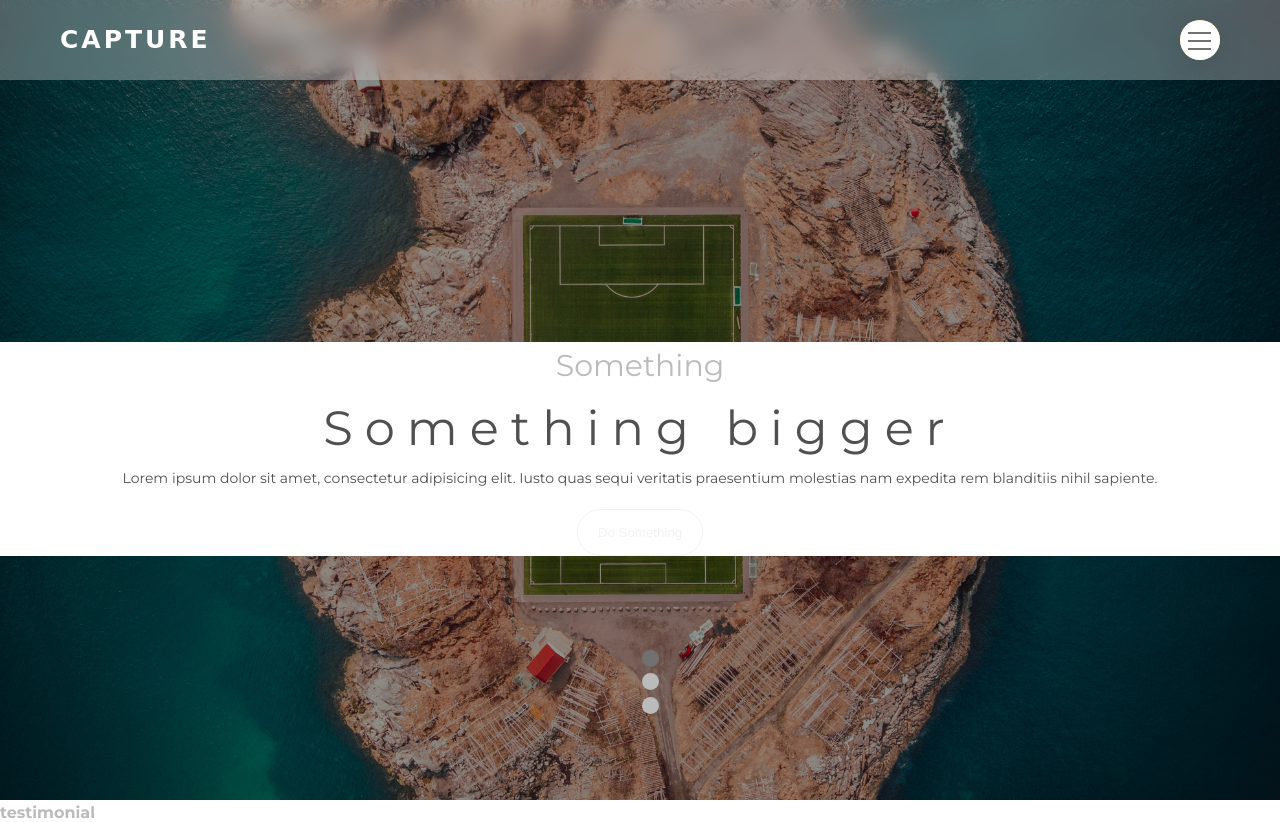
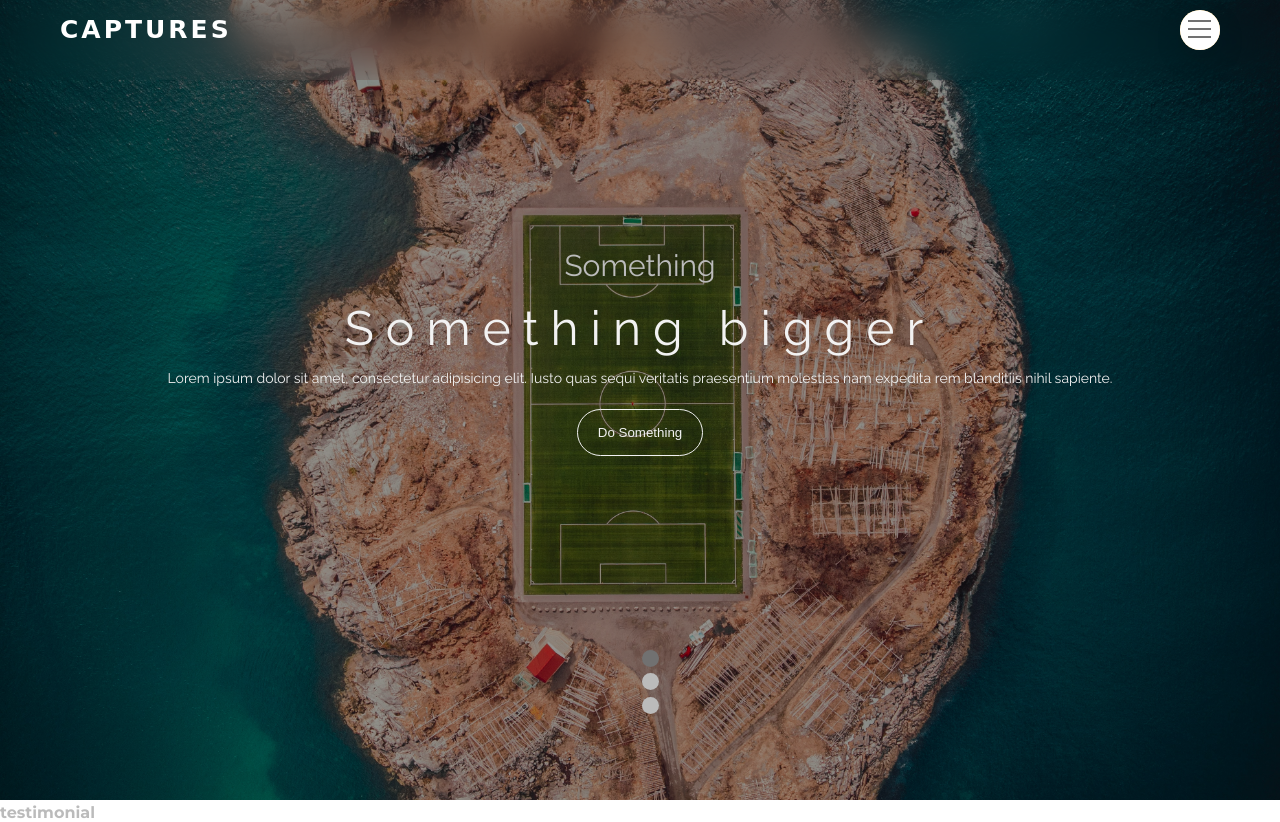
Before and after one commit to manikagnish/photography, a PHP site: page / in a window 1280 px wide. Shown: the top 822 px of the page. Run offline with PHP 8.4, Linux system fonts and the light colour scheme; some web fonts are replaced.

Commit message:
improved navbar

```diff
--- a/app.js
+++ b/app.js
@@ -1,10 +1,9 @@
-var slideIndex = 0;
-showSlides();
+let slideIndex = 0;
 
 function showSlides() {
-  var i;
-  var slides = document.getElementsByClassName("mySlides");
-  var dots = document.getElementsByClassName("dot");
+  let i;
+  let slides = document.getElementsByClassName("mySlides");
+  let dots = document.getElementsByClassName("dot");
   for (i = 0; i < slides.length; i++) {
     slides[i].style.display = "none";
   }
@@ -19,3 +18,20 @@ function showSlides() {
   dots[slideIndex - 1].className += " active";
   setTimeout(showSlides, 7000); // Change image every 2 seconds
 }
+
+showSlides();
+
+const navClose = document.getElementById("navi-toggle");
+const navAbout = document.getElementById("nav-about");
+const navServices = document.getElementById("nav-services");
+const navTeam = document.getElementById("nav-team");
+const navBlogs = document.getElementById("nav-blogs");
+const navMeetings = document.getElementById("nav-meetings");
+
+const navItems = [navAbout, navServices, navTeam, navBlogs, navMeetings];
+
+for (let i in navItems) {
+  navItems[i].addEventListener("click", function () {
+    navClose.checked = false;
+  });
+}
--- a/css/components/_form.scss
+++ b/css/components/_form.scss
@@ -1,5 +1,4 @@
 .form {
-<<<<<<< Updated upstream
   display: flex;
   justify-content: center;
   text-align: center;
@@ -26,16 +25,16 @@ label {
   color: $color-heading-primary;
   font-size: bold;
 }
-=======
-    display: flex;
-    justify-content: center;
-    text-align: center;
-    height: 65rem;
-    background: white;
-    color: $color-heading-primary;
-    font-family: $font-heading;
-    margin-top: 10rem;
-  }
+// =======
+//     display: flex;
+//     justify-content: center;
+//     text-align: center;
+//     height: 65rem;
+//     background: white;
+//     color: $color-heading-primary;
+//     font-family: $font-heading;
+//     margin-top: 10rem;
+//   }
 
 .submit_form {
   background: $color-primary;
@@ -70,5 +69,3 @@ label {
   color: $color-heading-primary;
   font-size: bold;
 }
-
->>>>>>> Stashed changes
--- a/css/components/_navigation.scss
+++ b/css/components/_navigation.scss
@@ -1,14 +1,15 @@
 .navigation {
   position: absolute;
   top: 0;
-  background-color: rgba($color-white, 0.3);
-  backdrop-filter: blur(1rem);
+  // background-color: rgba($color-black, 1);
+  backdrop-filter: blur(2rem);
   width: 100%;
   z-index: 999;
+  min-height: 10vh;
 
   .logo {
     text-decoration: none;
-    padding: 2rem 6rem;
+    padding: 1rem 6rem;
     display: block;
   }
 
@@ -28,7 +29,7 @@
     text-align: center;
     cursor: pointer;
 
-    top: 2rem;
+    top: 1rem;
     right: 6rem;
   }
 
@@ -45,7 +46,7 @@
     transition: transform 0.8s cubic-bezier(0.83, 0, 0.17, 1);
     //transform: scale(80);
 
-    top: 2rem;
+    top: 1rem;
     right: 6rem;
   }
 
@@ -118,7 +119,7 @@
   //icon
   &__icon {
     position: relative;
-    margin-top: 2rem;
+    margin-top: 1.8rem;
     margin-left: 0.8rem;
 
     &,
--- a/css/main.css
+++ b/css/main.css
@@ -261,6 +261,47 @@ label {
   font-size: bold;
 }
 
+.submit_form {
+  background: #f3bc47;
+  color: white;
+  text-transform: uppercase;
+  font-weight: bold;
+  margin-top: 2rem;
+  border: 0;
+  -webkit-box-pack: center;
+      -ms-flex-pack: center;
+          justify-content: center;
+  border-radius: 3rem;
+  padding: 2rem 3rem;
+}
+
+.submit_form:hover {
+  background: #f0ab17;
+  -webkit-transition-duration: 0.4s;
+          transition-duration: 0.4s;
+}
+
+.field_size {
+  margin: 2rem;
+  width: 50rem;
+  height: 4rem;
+  margin-bottom: 3rem;
+}
+
+label {
+  display: -webkit-box;
+  display: -ms-flexbox;
+  display: flex;
+  -webkit-box-pack: left;
+      -ms-flex-pack: left;
+          justify-content: left;
+  margin-left: 2rem;
+  margin-bottom: -2rem;
+  font-family: "Montserrat", sans-serif;
+  color: #505050;
+  font-size: bold;
+}
+
 .logo {
   font-size: 2.5rem;
   color: #fff;
@@ -273,16 +314,16 @@ label {
 .navigation {
   position: absolute;
   top: 0;
-  background-color: rgba(255, 255, 255, 0.3);
-  -webkit-backdrop-filter: blur(1rem);
-          backdrop-filter: blur(1rem);
+  -webkit-backdrop-filter: blur(2rem);
+          backdrop-filter: blur(2rem);
   width: 100%;
   z-index: 999;
+  min-height: 10vh;
 }
 
 .navigation .logo {
   text-decoration: none;
-  padding: 2rem 6rem;
+  padding: 1rem 6rem;
   display: block;
 }
 
@@ -301,7 +342,7 @@ label {
           box-shadow: 0 1rem 3rem rgba(0, 0, 0, 0.1);
   text-align: center;
   cursor: pointer;
-  top: 2rem;
+  top: 1rem;
   right: 6rem;
 }
 
@@ -316,7 +357,7 @@ label {
   transition: -webkit-transform 0.8s cubic-bezier(0.83, 0, 0.17, 1);
   transition: transform 0.8s cubic-bezier(0.83, 0, 0.17, 1);
   transition: transform 0.8s cubic-bezier(0.83, 0, 0.17, 1), -webkit-transform 0.8s cubic-bezier(0.83, 0, 0.17, 1);
-  top: 2rem;
+  top: 1rem;
   right: 6rem;
 }
 
@@ -385,7 +426,7 @@ label {
 
 .navigation__icon {
   position: relative;
-  margin-top: 2rem;
+  margin-top: 1.8rem;
   margin-left: 0.8rem;
 }
 
@@ -455,14 +496,6 @@ label {
   top: 30%;
   width: 100%;
   text-align: center;
-<<<<<<< Updated upstream
-=======
-  height: 65rem;
-  background: white;
-  color: #505050;
-  font-family: "Montserrat", sans-serif;
-  margin-top: 10rem;
->>>>>>> Stashed changes
 }
 
 .landing .text h4 {
@@ -516,6 +549,83 @@ label {
   }
 }
 
+.form {
+  display: -webkit-box;
+  display: -ms-flexbox;
+  display: flex;
+  -webkit-box-pack: center;
+      -ms-flex-pack: center;
+          justify-content: center;
+  text-align: center;
+  height: 80rem;
+  background: white;
+  color: #505050;
+  font-family: "Montserrat", sans-serif;
+  margin-top: 10rem;
+}
+
+.field_size {
+  margin: 2rem;
+  width: 50rem;
+  height: 4rem;
+  margin-bottom: 3rem;
+}
+
+label {
+  display: -webkit-box;
+  display: -ms-flexbox;
+  display: flex;
+  -webkit-box-pack: left;
+      -ms-flex-pack: left;
+          justify-content: left;
+  margin-left: 2rem;
+  margin-bottom: -2rem;
+  font-family: "Montserrat", sans-serif;
+  color: #505050;
+  font-size: bold;
+}
+
+.submit_form {
+  background: #f3bc47;
+  color: white;
+  text-transform: uppercase;
+  font-weight: bold;
+  margin-top: 2rem;
+  border: 0;
+  -webkit-box-pack: center;
+      -ms-flex-pack: center;
+          justify-content: center;
+  border-radius: 3rem;
+  padding: 2rem 3rem;
+}
+
+.submit_form:hover {
+  background: #f0ab17;
+  -webkit-transition-duration: 0.4s;
+          transition-duration: 0.4s;
+}
+
+.field_size {
+  margin: 2rem;
+  width: 50rem;
+  height: 4rem;
+  margin-bottom: 3rem;
+}
+
+label {
+  display: -webkit-box;
+  display: -ms-flexbox;
+  display: flex;
+  -webkit-box-pack: left;
+      -ms-flex-pack: left;
+          justify-content: left;
+  margin-left: 2rem;
+  margin-bottom: -2rem;
+  font-family: "Montserrat", sans-serif;
+  color: #505050;
+  font-size: bold;
+}
+
 .footer {
   height: 50rem;
   background: #262626;
--- a/css/main.scss
+++ b/css/main.scss
@@ -12,13 +12,11 @@
 @import "./components/logo";
 @import "./components/navigation";
 
-<<<<<<< Updated upstream
 @import "./pages/landing";
-=======
+
 @import "./components/form";
 
-.footer{
+.footer {
   height: 50rem;
-  background:#262626 ;
+  background: #262626;
 }
->>>>>>> Stashed changes
--- a/index.html
+++ b/index.html
@@ -28,7 +28,7 @@
 
       <!---NAVBAR--->
       <div class="navigation">
-        <a href="#" class="logo">Capture</a>
+        <a href="#" class="logo">Captures</a>
         <input type="checkbox" class="navigation__checkbox" id="navi-toggle" />
 
         <label for="navi-toggle" class="navigation__button">
@@ -39,21 +39,21 @@
 
         <nav class="navigation__nav">
           <ul class="navigation__list">
-            <li class="navigation__item">
+            <li class="navigation__item" id="nav-about">
               <a href="#about" class="navigation__link"
                 ><span>01</span> About Capture</a
               >
             </li>
-            <li class="navigation__item">
+            <li class="navigation__item" id="nav-services">
               <a href="#services" class="navigation__link"><span>02</span>Our Services</a>
             </li>
-            <li class="navigation__item">
+            <li class="navigation__item" id="nav-team">
               <a href="#team" class="navigation__link"><span>03</span>Our Team</a>
             </li>
-            <li class="navigation__item">
+            <li class="navigation__item" id="nav-blogs">
               <a href="#" class="navigation__link"><span>04</span>Blogs</a>
             </li>
-            <li class="navigation__item">
+            <li class="navigation__item" id="nav-meetings">
               <a href="#form" class="navigation__link"
                 ><span>05</span>Request Meeting</a
               >
```
Also changed, not shown: 1 other file. Lines whose indentation alone changed are shown as unchanged.
